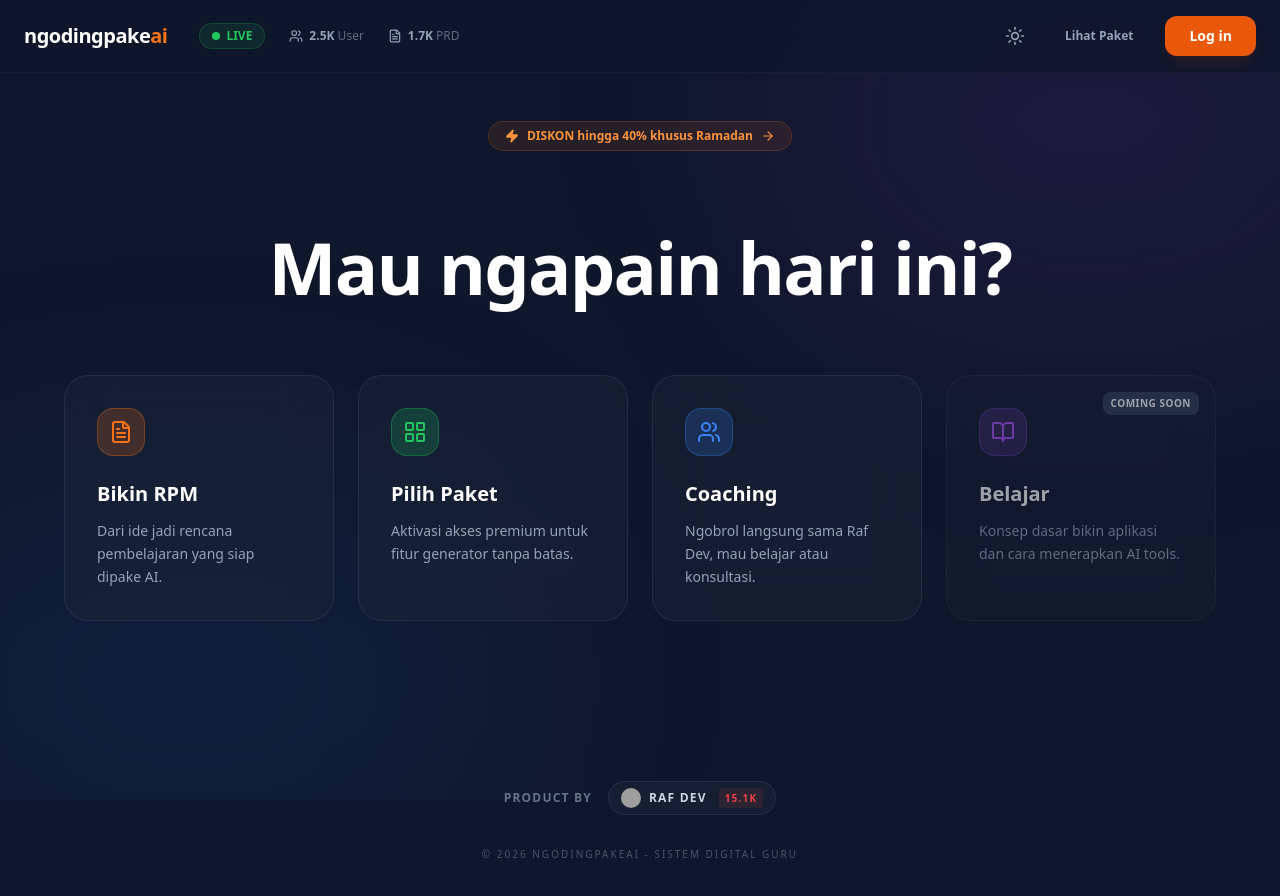
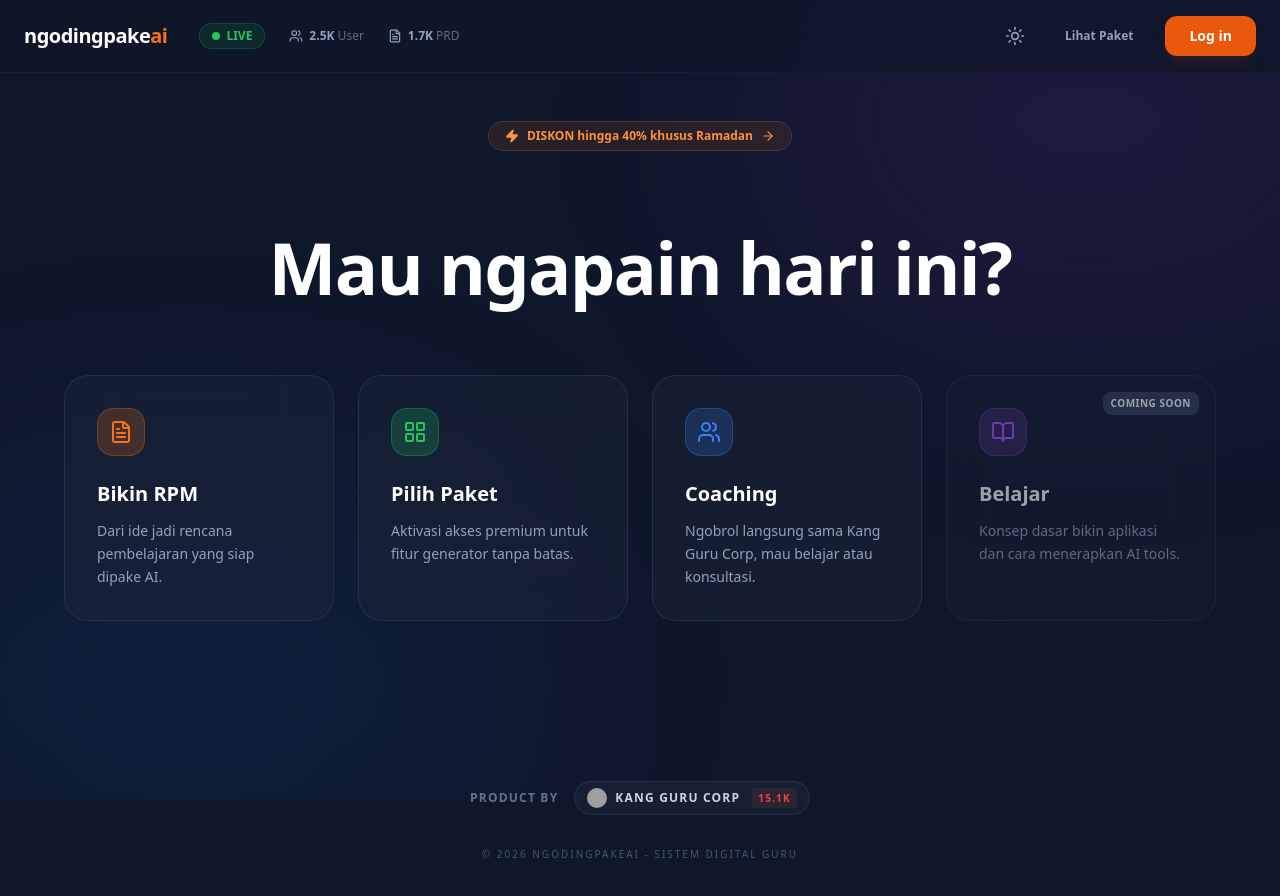
Before and after one commit to goehfirman/RPMlogingoogle, a React (Vite) app: page / in a window 1280 px wide. Shown: the top 896 px of the page. Built offline with nearby package versions, Linux system fonts and the light colour scheme; no server answers; grey boxes are pictures that could not be loaded.

Commit message:
Update branding to Kang Guru Corp

```diff
--- a/App.tsx
+++ b/App.tsx
@@ -72,7 +72,7 @@
             </div>
             <h3 className="text-xl font-bold mb-3 text-white">Coaching</h3>
             <p className="text-slate-400 text-sm leading-relaxed">
-              Ngobrol langsung sama Raf Dev, mau belajar atau konsultasi.
+              Ngobrol langsung sama Kang Guru Corp, mau belajar atau konsultasi.
             </p>
           </div>
 
@@ -305,8 +305,8 @@
         <div className="flex items-center justify-center gap-4 text-xs font-bold text-slate-500 uppercase tracking-widest">
           <span>Product by</span>
           <div className="flex items-center gap-2 bg-slate-800/50 border border-slate-700/50 px-3 py-1.5 rounded-full">
-            <img src="https://github.com/goehfirman.png" className="w-5 h-5 rounded-full" alt="Raf Dev" />
-            <span className="text-slate-300">Raf Dev</span>
+            <img src="https://i.ibb.co.com/1fQ81J6v/LOGO-PEKAYON-09.jpg" className="w-5 h-5 rounded-full" alt="Kang Guru Corp" />
+            <span className="text-slate-300">Kang Guru Corp</span>
             <span className="text-[10px] bg-red-500/10 text-red-500 px-1.5 py-0.5 rounded ml-1">15.1K</span>
           </div>
         </div>
```
